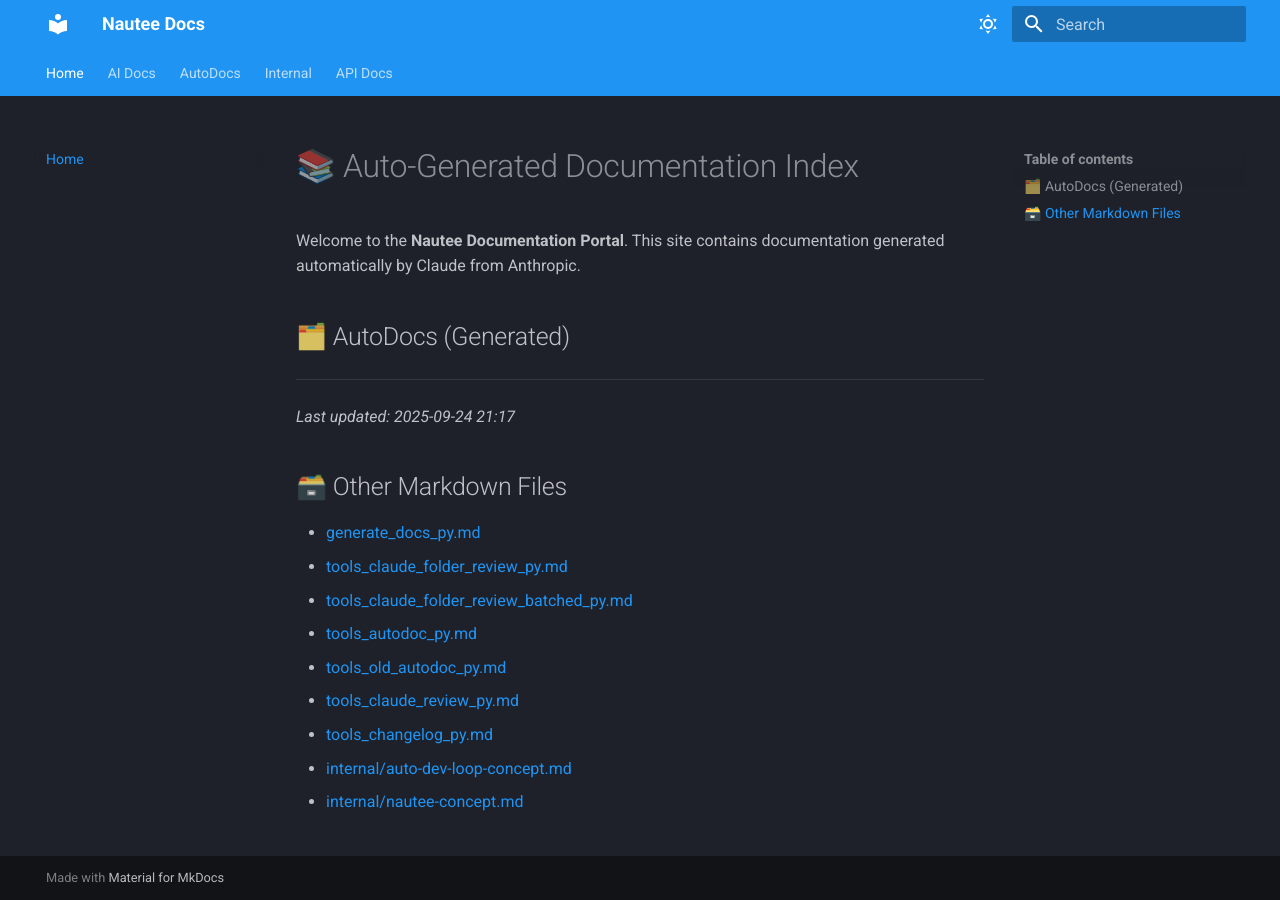
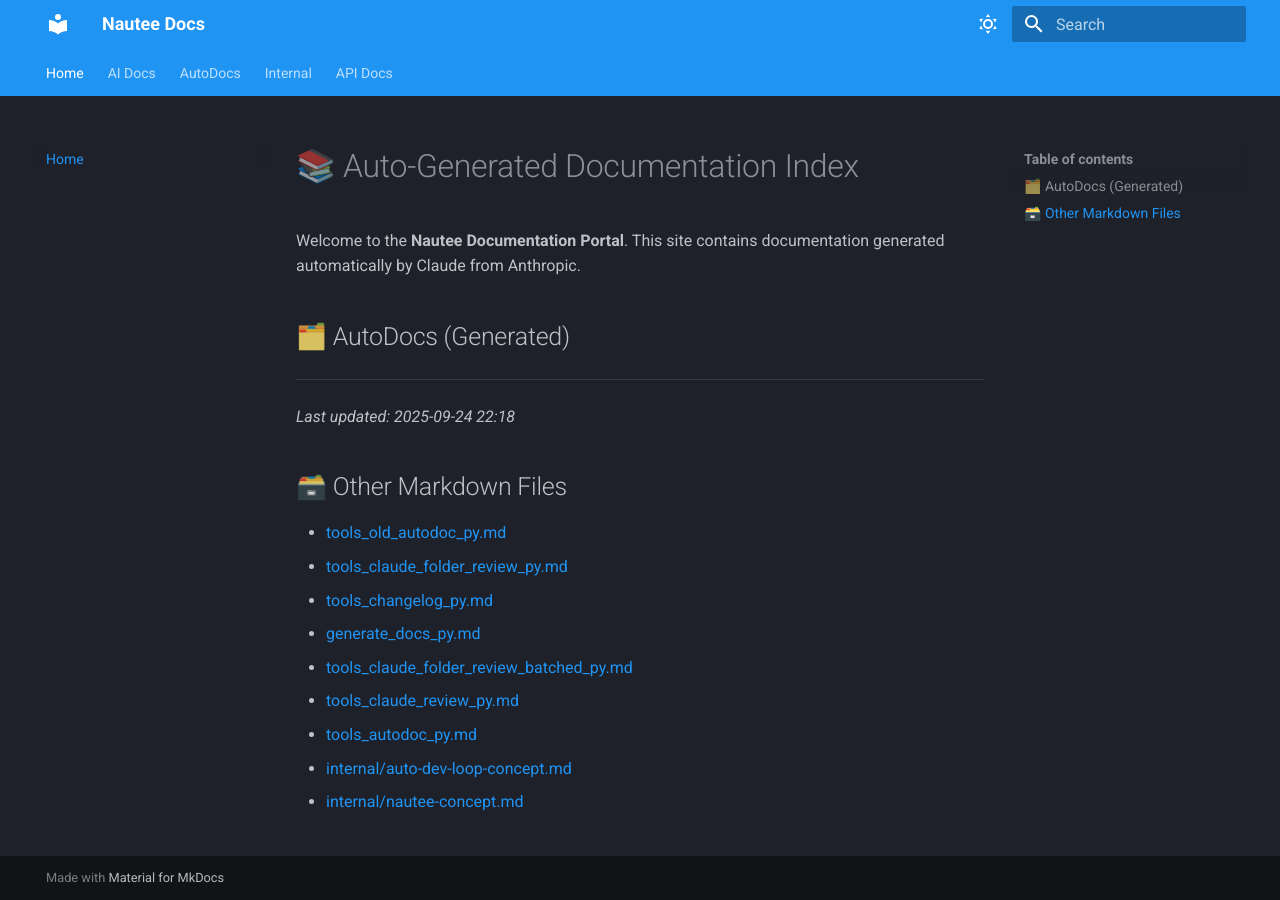
Before and after one commit to 48Nauts-Operator/nautee, an MkDocs documentation site: the page built from docs/index.md, in a window 1280 px wide. Built offline with MkDocs 1.6.1 and Material for MkDocs 9.7.7, drawn with Linux system fonts in a browser that asks for light colours.

Commit message:
🤖 Auto-update docs via Nautee

```diff
--- a/docs/index.md
+++ b/docs/index.md
@@ -7,16 +7,16 @@ Welcome to the **Nautee Documentation Portal**. This site contains documentation
 
 ---
 
-_Last updated: 2025-09-24 21:17_
+_Last updated: 2025-09-24 22:18_
 
 ## 🗃️ Other Markdown Files
 
+- [tools_old_autodoc_py.md](tools_old_autodoc_py.md)
+- [tools_claude_folder_review_py.md](tools_claude_folder_review_py.md)
+- [tools_changelog_py.md](tools_changelog_py.md)
 - [generate_docs_py.md](generate_docs_py.md)
-- [tools_claude_folder_review_py.md](tools_claude_folder_review_py.md)
 - [tools_claude_folder_review_batched_py.md](tools_claude_folder_review_batched_py.md)
+- [tools_claude_review_py.md](tools_claude_review_py.md)
 - [tools_autodoc_py.md](tools_autodoc_py.md)
-- [tools_old_autodoc_py.md](tools_old_autodoc_py.md)
-- [tools_claude_review_py.md](tools_claude_review_py.md)
-- [tools_changelog_py.md](tools_changelog_py.md)
 - [internal/auto-dev-loop-concept.md](internal/auto-dev-loop-concept.md)
 - [internal/nautee-concept.md](internal/nautee-concept.md)
```
